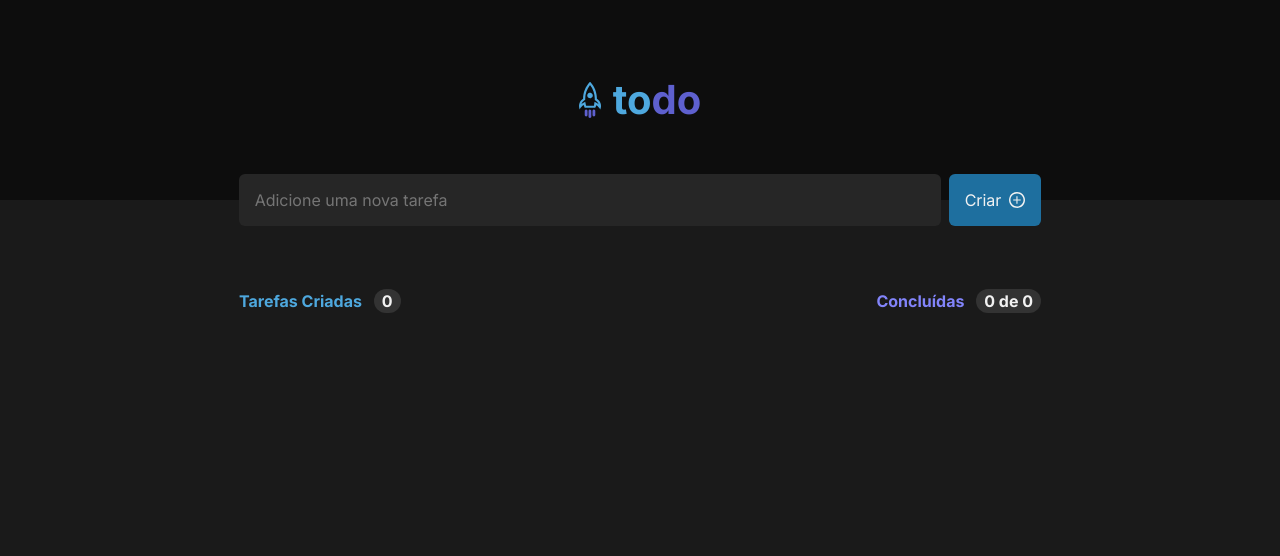
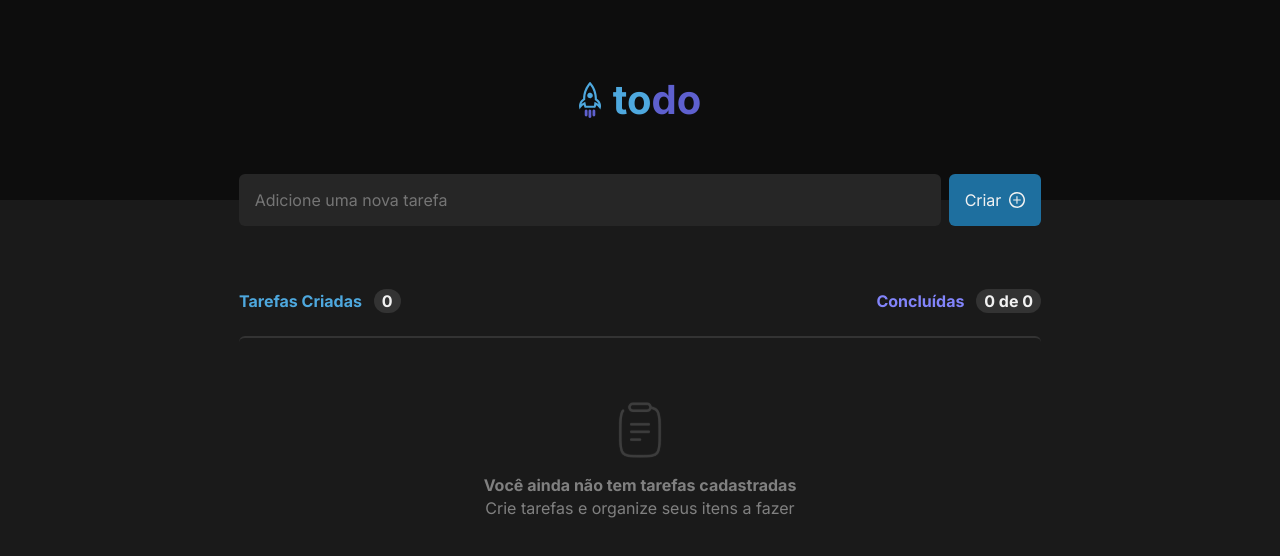
Before and after one commit to matheusPA01/ignite2022-desafio-01, a React (Vite) app: page / in a window 1280 px wide. Shown: the top 556 px of the page. Built offline with nearby package versions, Linux system fonts and the light colour scheme.

Commit message:
empty task list component

```diff
--- /dev/null
+++ b/src/components/EmptyTask.module.css
@@ -0,0 +1,19 @@
+.emptyTaskList {
+  display: flex;
+  flex-direction: column;
+  align-items: center;
+  margin: 0 auto;
+
+  max-width: 50.125rem;
+  border-top: 2px solid var(--gray-400);
+  border-radius: 6px;
+}
+
+.emptyTaskList img {
+  margin: 4rem 0 1rem;
+}
+
+.emptyTaskList p {
+  color: var(--gray-300);
+  text-align: center;
+}
--- /dev/null
+++ b/src/components/EmptyTask.tsx
@@ -0,0 +1,15 @@
+import emptyListImg from '../assets/clipboard.svg'
+
+import styles from './EmptyTask.module.css'
+
+export function EmptyTask() {
+  return (
+    <div className={styles.emptyTaskList}>
+      <img src={emptyListImg} alt="Empty list iamge" />
+      <p>
+        <strong>Você ainda não tem tarefas cadastradas</strong> <br />
+        Crie tarefas e organize seus itens a fazer
+      </p>
+    </div>
+  )
+}
--- a/src/components/Tasks.tsx
+++ b/src/components/Tasks.tsx
@@ -4,6 +4,7 @@ import { ChangeEvent, FormEvent, useState, useEffect } from 'react';
 import styles from './Tasks.module.css';
 
 import plusIcon from '../assets/plus.svg'
+import { EmptyTask } from './EmptyTask';
 
 interface Task {
   id: number;
@@ -54,6 +55,7 @@ export function Tasks() {
     setTasks(deleteTask);
   }
 
+  if (tasks.length > 0) {
     return (
       <main>
         <div className={styles.createNewTask}>
@@ -101,4 +103,39 @@ export function Tasks() {
         </div>
       </main>
     )
+  } else {
+    return (
+      <main>
+        <div className={styles.createNewTask}>
+          <form>
+            <input
+              type="text"
+              id="sz"
+              placeholder="Adicione uma nova tarefa"
+              onChange={handleTaskContent}
+              value={taskContent}
+            />
+            <label htmlFor="sz" />
+
+            <button
+              type="submit"
+              onClick={handleCreateNewTask}
+            >
+              Criar
+              <img src={plusIcon} alt="Plus icon" />
+            </button>
+          </form>
+        </div>
+
+        <div className={styles.createdTasksList}>
+          <div className={styles.tasksSummary}>
+            <p>Tarefas Criadas <span>{tasks.length}</span></p>
+            <p>Concluídas <span>{completedTaskCount} de {tasks.length}</span></p>
+          </div>
+        </div>
+
+        <EmptyTask />
+      </main>
+    )
   }
+}
```
Lines whose indentation alone changed are shown as unchanged.
